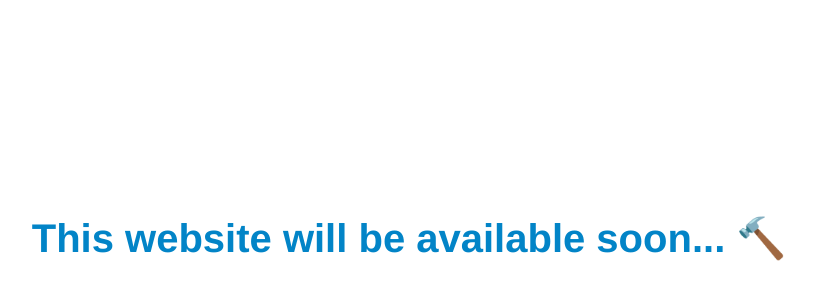
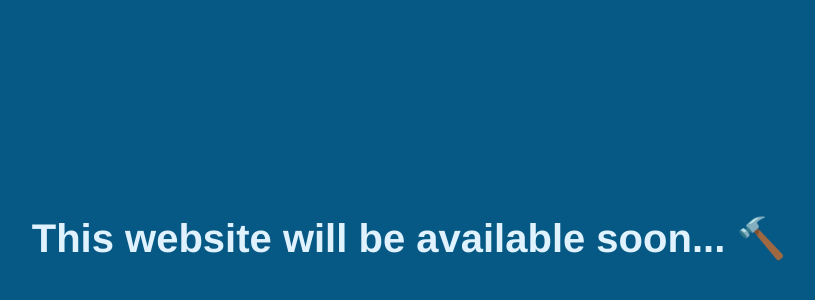
Before and after one commit to noonosh/nuriddinislamov.com-old, a React (Create React App) app: page / in a window 1280 px wide. Shown: the part 162-462 px from the top of the page, without its empty margins (231-1046 px from the left). Built offline with nearby package versions, Linux system fonts and the light colour scheme.

Commit message:
dark mode

```diff
--- a/src/index.css
+++ b/src/index.css
@@ -1,6 +1,10 @@
 @tailwind base;
 @tailwind components;
 @tailwind utilities;
+
+body {
+	background-color: rgb(7 89 133);
+}
 
 .bg-image {
 	width: 100%;
@@ -18,7 +22,7 @@
 	font-size: 1.5em;
 	text-align: center;
 	font-weight: bold;
-	color: rgb(2 132 199);
+	color: rgb(224 242 254);
 	font-family: Helvetica, Arial, sans-serif;
 }
 
```
